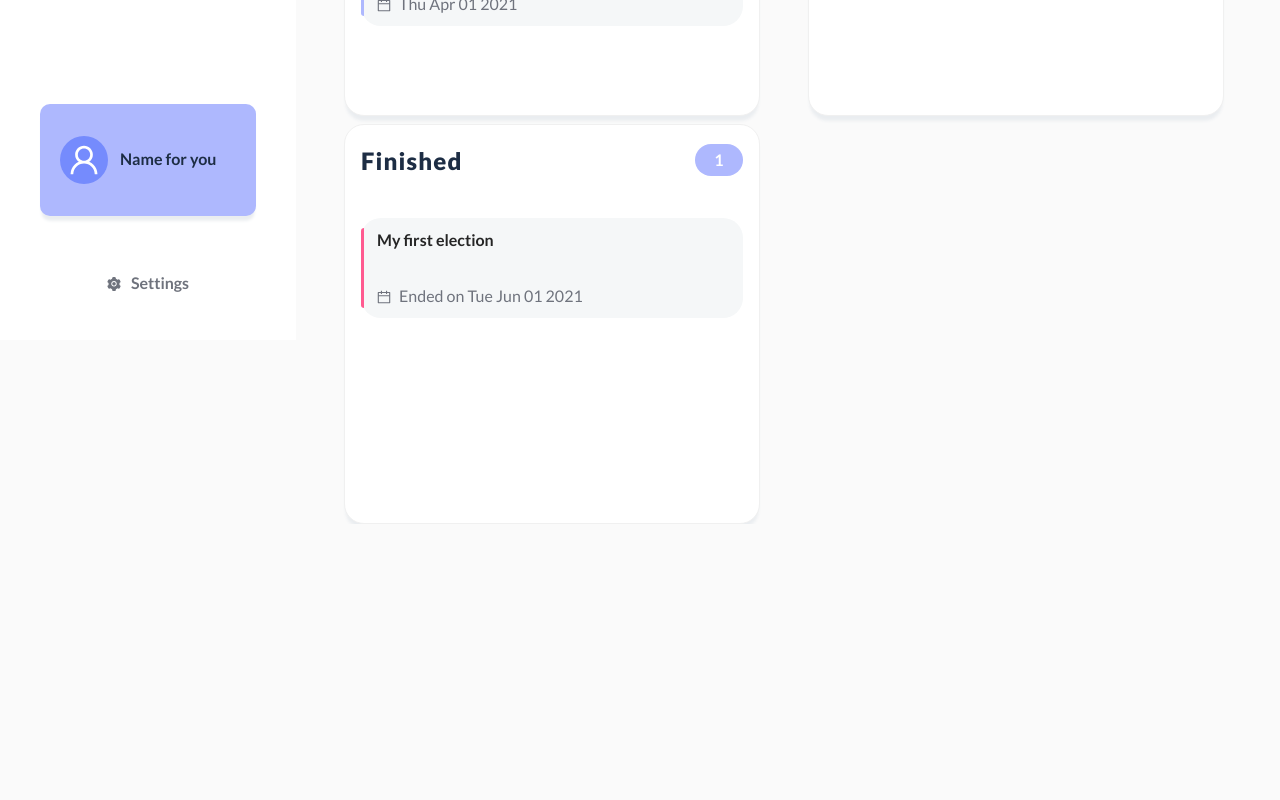
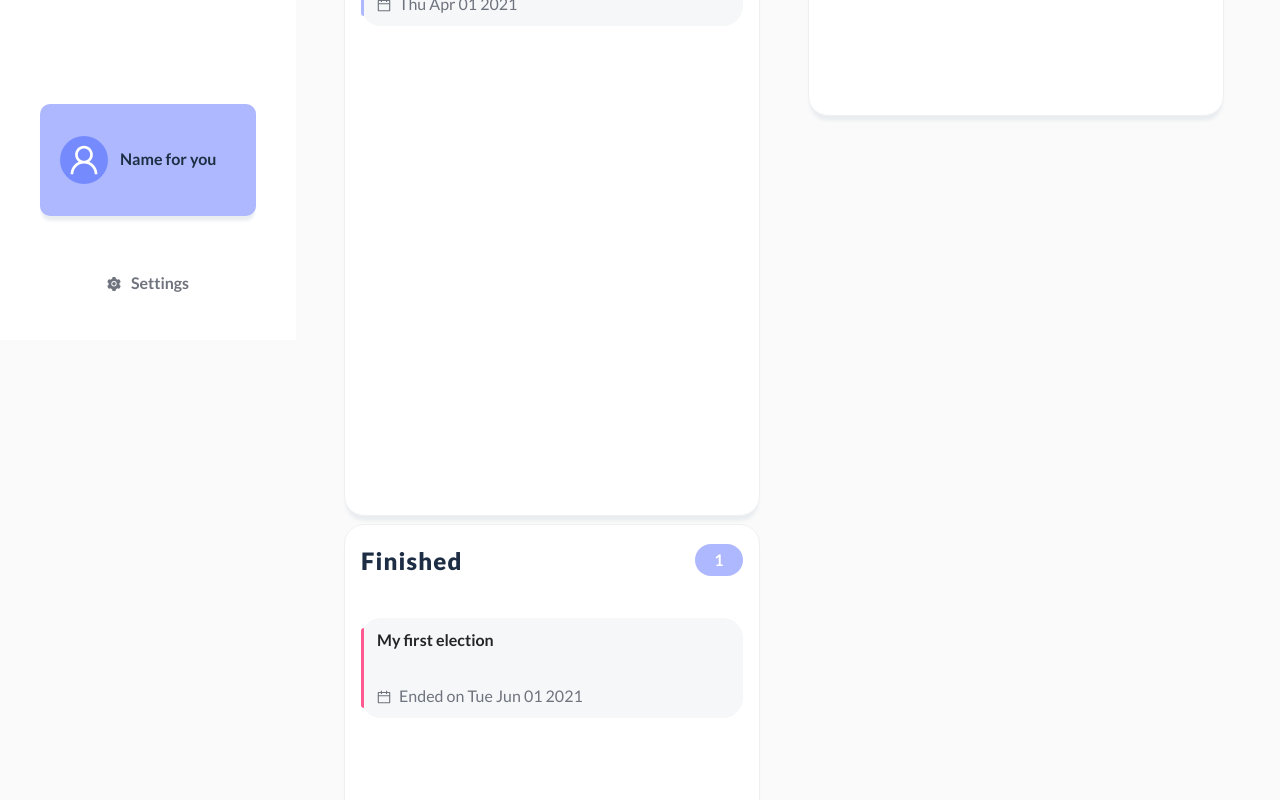
Before and after one commit to anovote/frontend, a React (Create React App) app: page /elections in a window 1280 px wide. Shown: the part 460-1260 px from the top of the page. Before the commit the page ends 984 px from the top, so only its background shows below. Built offline with nearby package versions, Linux system fonts and the light colour scheme.

Commit message:
add possibility to individually set min height for election card

```diff
--- a/src/components/ElectionCard/index.tsx
+++ b/src/components/ElectionCard/index.tsx
@@ -8,10 +8,12 @@ interface ElectionCardProps {
     type: ElectionStatus
     title: string
     data?: IElection[]
+    // in rem
+    minHeight?: number
 }
-export default function ElectionCard({ type, title, data }: ElectionCardProps): ReactElement {
+export default function ElectionCard({ type, title, data, minHeight }: ElectionCardProps): ReactElement {
     return (
-        <Card className="election-card">
+        <Card className="election-card" style={{ minHeight: minHeight + 'rem' }}>
             <List
                 className="election-card-list"
                 header={<ElectionHeader type={type} title={title} count={data ? data.length : 0} />}
--- a/src/views/elections/index.tsx
+++ b/src/views/elections/index.tsx
@@ -80,9 +80,19 @@ export default function ElectionsView(): React.ReactElement {
         <>
             <Title>{t('Elections')}</Title>
             <Space align="start" wrap={true}>
-                <ElectionCard type={ElectionStatus.NotStarted} title={t('To be held')} data={upcoming}></ElectionCard>
+                <ElectionCard
+                    type={ElectionStatus.NotStarted}
+                    title={t('To be held')}
+                    data={upcoming}
+                    minHeight={50}
+                ></ElectionCard>
                 <ElectionCard type={ElectionStatus.Started} title={t('In progress')} data={inProgress}></ElectionCard>
-                <ElectionCard type={ElectionStatus.Finished} title={t('Finished')} data={finished}></ElectionCard>
+                <ElectionCard
+                    type={ElectionStatus.Finished}
+                    title={t('Finished')}
+                    data={finished}
+                    minHeight={40}
+                ></ElectionCard>
             </Space>
         </>
     )
```
